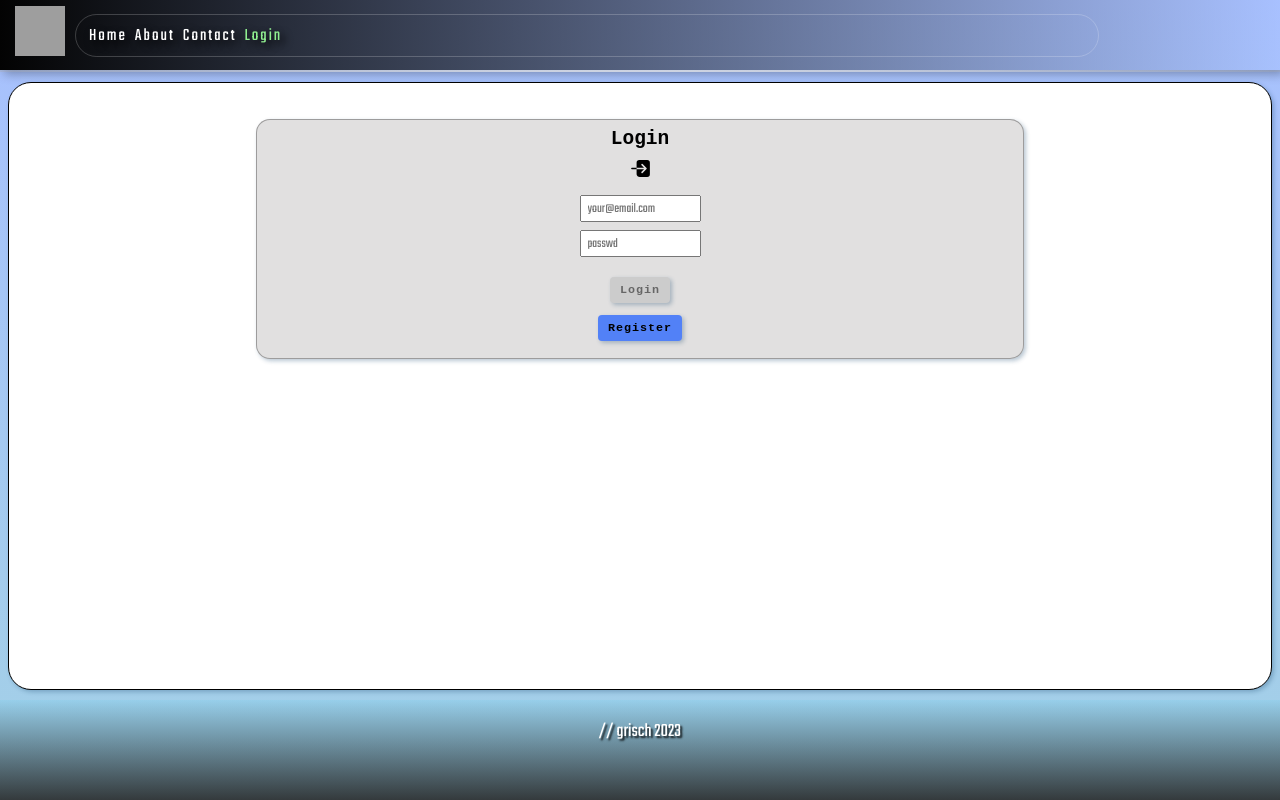
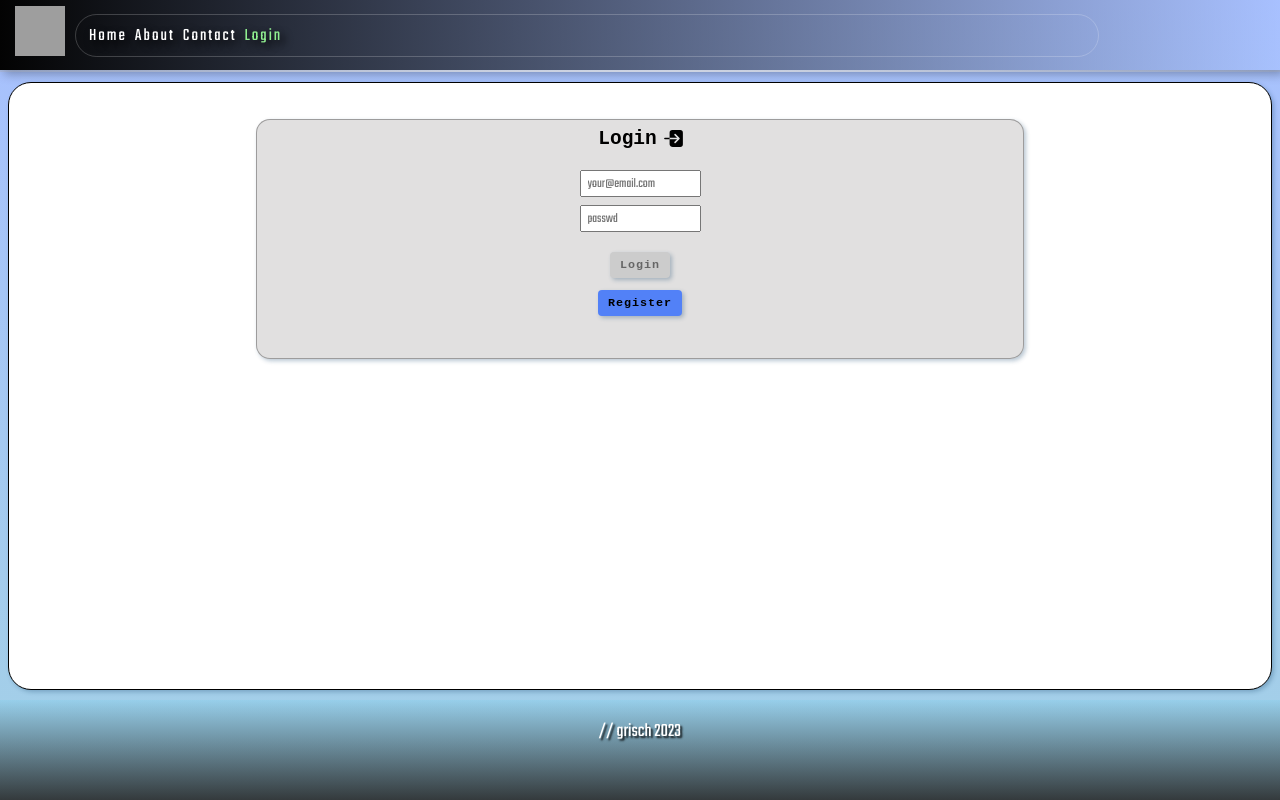
Before and after one commit to Anthcode/react-router, a React (Create React App) app: page /login in a window 1280 px wide. Built offline with nearby package versions, Linux system fonts and the light colour scheme; no server answers; grey boxes are pictures that could not be loaded.

Commit message:
1 file modified

```diff
--- a/src/components/Login.js
+++ b/src/components/Login.js
@@ -44,8 +44,10 @@ export default function Login() {
   return (
     <div className="login">
         <form>
+        <div className="home-header">
           <h2>Login</h2>
           <IoLogIn size={25}/>
+          </div>
           {error && <p>{error}</p>}
           <div className="input-div">
             <input
```
